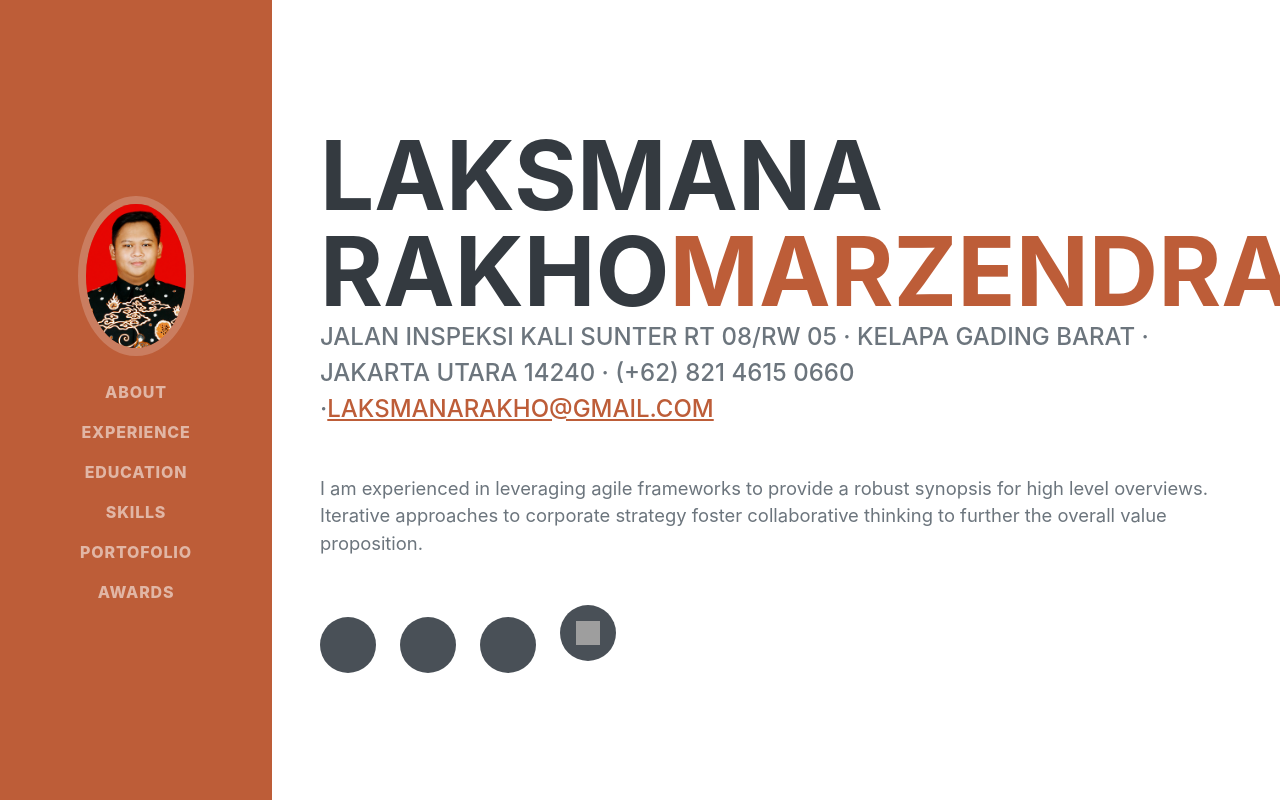
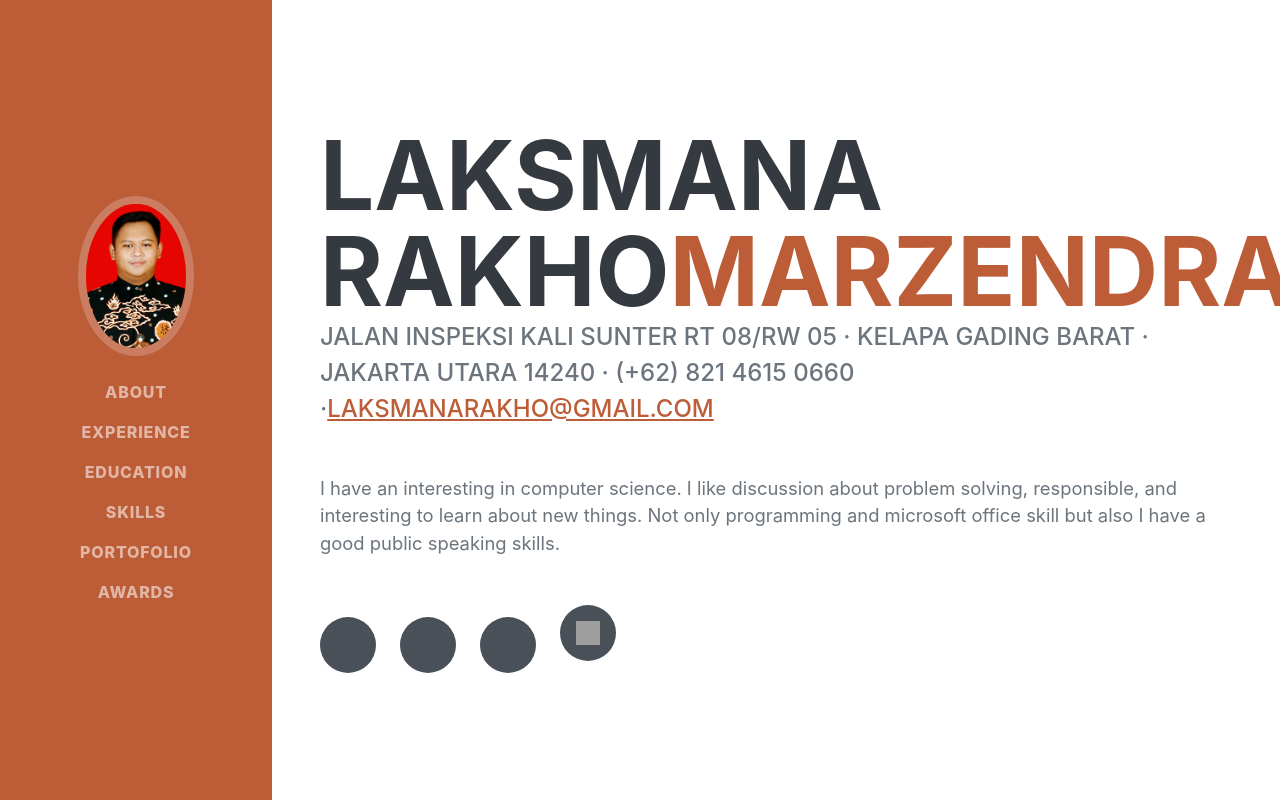
Before and after one commit to masraku/cv, a Next.js app: page / in a window 1280 px wide. Shown: the top 800 px of the page. Built offline with nearby package versions, Linux system fonts and the light colour scheme; grey boxes are pictures that could not be loaded.

Commit message:
edit bio

```diff
--- a/src/app/page.js
+++ b/src/app/page.js
@@ -32,7 +32,7 @@ export default function Home() {
                         Jalan Inspeksi Kali Sunter RT 08/RW 05 · Kelapa Gading Barat · Jakarta Utara 14240 · (+62) 821 4615 0660 ·
                         <a href="mailto:laksmanarakho@gmail.com">laksmanarakho@gmail.com</a>
                     </div>
-                    <p className="lead mb-5">I am experienced in leveraging agile frameworks to provide a robust synopsis for high level overviews. Iterative approaches to corporate strategy foster collaborative thinking to further the overall value proposition.</p>
+                    <p className="lead mb-5">I have an interesting in computer science. I like discussion about problem solving, responsible, and interesting to learn about new things. Not only programming and microsoft office skill but also I have a good public speaking skills.</p>
                     <div className="social-icons">
                         <a className="social-icon" href="https://www.linkedin.com/in/laksmana-rakho-53a9b0245/"><i className="fab fa-linkedin-in"></i></a>
                         <a className="social-icon" href="https://github.com/masraku"><i className="fab fa-github"></i></a>
```
